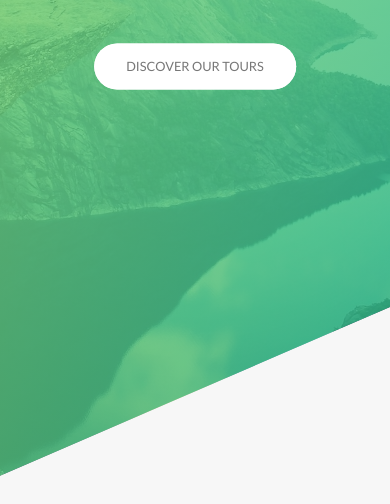
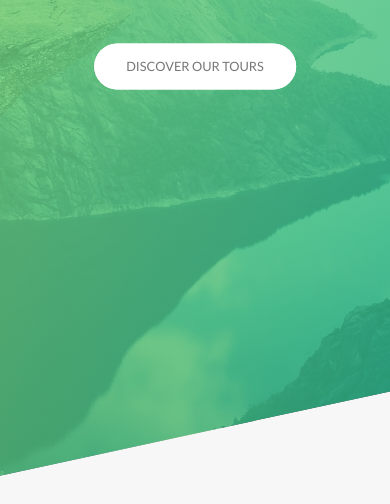
Before and after one commit to zeloxx/sass-project-natours, a website: page index.html in a window 390 px wide. Shown: the part 326-830 px from the top of the page. Drawn offline with nearby package versions, Linux system fonts and the light colour scheme.

Commit message:
added media queries for header and navigation

```diff
--- a/sass/layout/_header.scss
+++ b/sass/layout/_header.scss
@@ -9,6 +9,10 @@
   position: relative;
   height: 95vh;
   clip-path: polygon(0 0, 100% 0, 100% 75vh, 0 100%);
+
+  @include respond (phone) {
+    clip-path: polygon(0 0, 100% 0, 100% 85vh, 0 100%);
+  }
 
   &__logo-box {
     position: absolute;
--- a/sass/layout/_navigation.scss
+++ b/sass/layout/_navigation.scss
@@ -16,6 +16,16 @@
     box-shadow: 0 1rem 3rem rgba($color-black, .1);
     text-align: center;
     cursor: pointer;
+
+    @include respond (tab-port) {
+      top: 4rem;
+      right: 4rem;
+    }
+
+    @include respond (phone) {
+      top: 3.5rem;
+      right: 3.5rem;
+    }
   }
 
   &__background {
@@ -29,7 +39,15 @@
     z-index: 1000;
     transition: transform .8s cubic-bezier(0.86, 0, 0.07, 1);
 
-    // transform: scale(100);
+    @include respond (tab-port) {
+      top: 4.5rem;
+      right: 4.5rem;
+    }
+
+    @include respond (phone) {
+      top: 3rem;
+      right: 3rem;
+    }
   }
 
   &__nav {
```
Also changed, not shown: css/style.css.
